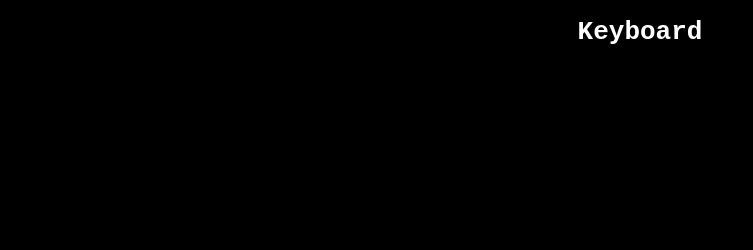
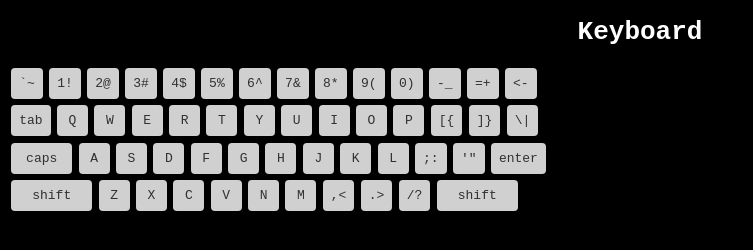
Before and after one commit to adamE38/practice, a plain HTML site: page 004-keyboard/index.html in a window 1280 px wide. Shown: the whole page, without its empty margins (0-753 px from the left). Drawn offline with Linux system fonts and the light colour scheme.

Commit message:
idk what im doing

```diff
--- a/004-keyboard/css/style.css
+++ b/004-keyboard/css/style.css
@@ -7,3 +7,25 @@ body {
 h1 {
     text-align: center;
 }
+
+.row {
+    display: flex;
+}
+
+.key {
+    background: #d0d0d0;
+    color: #303030;
+    padding: 0.5rem;
+    margin: 0.2rem;
+    min-width: 15px;
+    border-radius: 0.25rem;
+    text-align: center;
+}
+
+.caps {
+    width: 45px;
+}
+
+.shift {
+    width: 65px;
+}
--- a/004-keyboard/index.html
+++ b/004-keyboard/index.html
@@ -11,6 +11,68 @@
 </head>
 <body>
     <h1>Keyboard</h1>
+    <div class="container">
+        <div class="row one">
+            <div class="key">`~</div>
+            <div class="key">1!</div>
+            <div class="key">2@</div>
+            <div class="key">3#</div>
+            <div class="key">4$</div>
+            <div class="key">5%</div>
+            <div class="key">6^</div>
+            <div class="key">7&</div>
+            <div class="key">8*</div>
+            <div class="key">9(</div>
+            <div class="key">0)</div>
+            <div class="key">-_</div>
+            <div class="key">=+</div>
+            <div class="key"><-</div>
+        </div>
+        <div class="row two">
+            <div class="key">tab</div>
+            <div class="key">Q</div>
+            <div class="key">W</div>
+            <div class="key">E</div>
+            <div class="key">R</div>
+            <div class="key">T</div>
+            <div class="key">Y</div>
+            <div class="key">U</div>
+            <div class="key">I</div>
+            <div class="key">O</div>
+            <div class="key">P</div>
+            <div class="key">[{</div>
+            <div class="key">]}</div>
+            <div class="key">\|</div>
+        </div>
+        <div class="row three">
+            <div class="key caps">caps</div>
+            <div class="key">A</div>
+            <div class="key">S</div>
+            <div class="key">D</div>
+            <div class="key">F</div>
+            <div class="key">G</div>
+            <div class="key">H</div>
+            <div class="key">J</div>
+            <div class="key">K</div>
+            <div class="key">L</div>
+            <div class="key">;:</div>
+            <div class="key">'"</div>
+            <div class="key">enter</div>
+        </div>
+        <div class="row four">
+            <div class="key shift">shift</div>
+            <div class="key">Z</div>
+            <div class="key">X</div>
+            <div class="key">C</div>
+            <div class="key">V</div>
+            <div class="key">N</div>
+            <div class="key">M</div>
+            <div class="key">,<</div>
+            <div class="key">.></div>
+            <div class="key">/?</div>
+            <div class="key shift">shift</div>
+        </div>
+    </div>
 
 </body>
 </html>
--- a/004-keyboard/js/app.js
+++ b/004-keyboard/js/app.js
@@ -0,0 +1,3 @@
+const keyboard = [
+
+]
```
